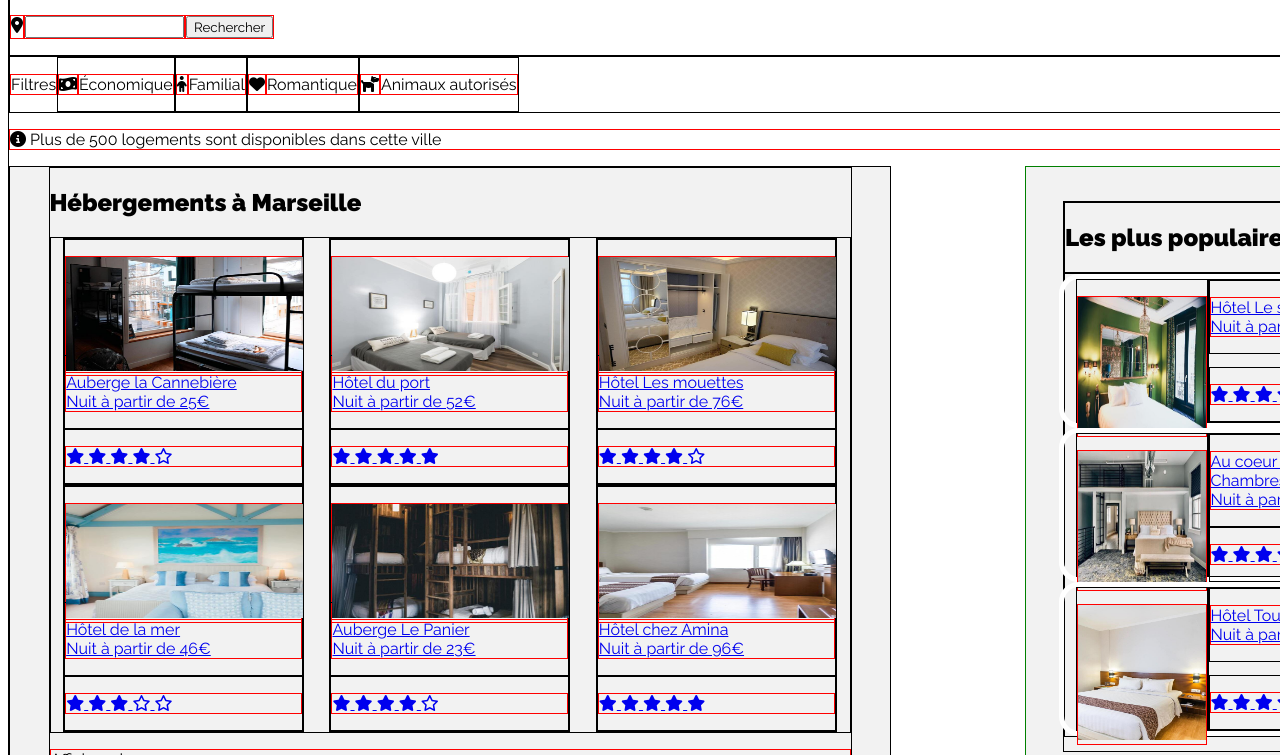
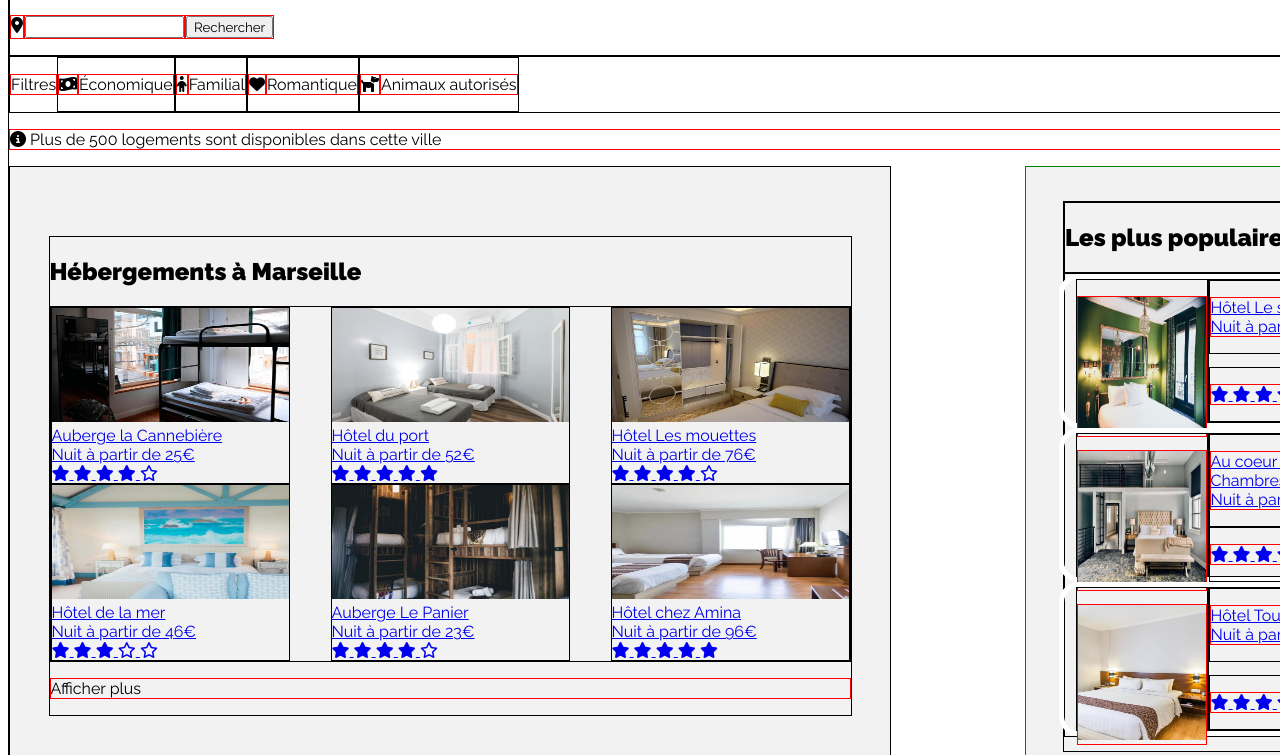
Before and after one commit to Yukes974/Reservia, a plain HTML site: page index.html in a window 1280 px wide. Shown: the part 197-952 px from the top of the page. Drawn offline with Linux system fonts and the light colour scheme.

Commit message:
Change to "figure". Method DRY

```diff
--- a/css/style.css
+++ b/css/style.css
@@ -71,11 +71,13 @@ nav.menu ul {
 /* Les élément du menu nav ont un espace vers la gauche */
 
 nav.menu ul li {
-    padding-left: 34px;
     padding-right: 34px;
 }
 
 div#inscrire p {
+}
+
+.marge_int_gauche_34px {
     padding-left: 34px;
 }
 
@@ -156,7 +158,7 @@ section#conteneur_act_marseille {
 
 div#bloc_img_heb_marseille {
     display: flex;
-    justify-content: space-around;
+    justify-content: space-between;
     flex-wrap: wrap;
 }
 
@@ -176,18 +178,15 @@ div#titre_graph {
     align-items: center;
 }
 
-/* Dimension du bloc contenant l'image dans le conteneur "Hébergements à Marseille */
+/* Dimension de l'image dans le conteneur "Hébergements à Marseille */
 
-div.img_heb_marseille {
+div.dim_bloc_img_texte_etoile_heb_marseille a figure img {
     width: 237px;
     height: 114px;
 }
 
-/* Dimension des images dans le conteneur "Hébergements à Marseille */
-
-div.img_heb_marseille p a img {
-    width: 237px;
-    height: 114px;
+div.dim_bloc_img_texte_etoile_heb_marseille a figure {
+    margin: 0px;
 }
 
 /* Disposition des intitulés et des étoiles dans le conteneur "Les plus populaires". En colonne et séparé par un espace */
@@ -202,7 +201,7 @@ div.text_etoile {
 /* Les mots passent à la ligne quand ils arrivent à la limite du bloc dans le conteneur "Les plus populaires" */
 
 div.text_etoile div p {
-    word-wrap: wrap;
+    word-wrap: break-word;
 }
 
 /* Les blocs contenant les images et leur intitulé. L'image à gauche, l'intitulé et les étoiles à droite de l'image. Ils sont centrés. Ils sont tous dans le conteneur "Les plus populaires" */
@@ -233,15 +232,17 @@ div#img_act_marseille {
 /* Les blocs contenant une seule figure à l'intérieur. Ils sont dans le conteneur "Activités à Marseille" */
 
 div.img_bloc_act_marseille_1 a figure img {
-    width: 250px;
     height: 388px;
 }
 
 /* Les blocs contenant deux figures à l'intérieur. Ils sont dans le conteneur "Activités à Marseille" */
 
 div.img_bloc_act_marseille_2 a figure img {
+    height: 178px;
+}
+
+.largeur_250px {
     width: 250px;
-    height: 178px;
 }
 
 /* Les éléments du pied de page sont alignés */
@@ -310,11 +311,19 @@ footer div {
         width: auto;
     }
 
+    div#bloc_img_heb_marseille {
+        justify-content: center;
+    }
+
     div.img_heb_marseille {
         width: 325px;
     }
 
-    div.img_heb_marseille p a img {
+    div.dim_bloc_img_texte_etoile_heb_marseille a figure img {
+        width: 325px;
+    }
+
+    .largeur_325px {
         width: 325px;
     }
 
--- a/index.html
+++ b/index.html
@@ -23,12 +23,12 @@
                     <!-- Navigation Hébergements, Activités et S'inscrire -->
                     <nav class="menu">
                         <ul>
-                            <li>
+                            <li class="marge_int_gauche_34px">
                                 <a href="#">
                                     Hébergements
                                 </a>
                             </li>
-                            <li>
+                            <li class="marge_int_gauche_34px">
                                 <a href="#">
                                     Activités
                                 </a>
@@ -37,7 +37,7 @@
                     </nav>
                     <!-- Au lieu d'être dans la liste à puce du nav, "s'inscrire" a été mis dans un "div" pour la position de la boite en responsiv mobile -->
                     <div id="inscrire">
-                        <p>
+                        <p class="marge_int_gauche_34px">
                             <a href="#">
                                 S'inscrire
                             </a>
@@ -121,180 +121,101 @@
                         <!-- Conteneur pour l'affichage des images cliquables -->
                         <div id="bloc_img_heb_marseille">
                             <!-- Bloc qui contient l'image, le texte et les étoiles -->
-                            <div>
-                                <!-- Bloc contenant l'image -->
-                                <div class="img_heb_marseille">
-                                    <p>
+                            <div class="dim_bloc_img_texte_etoile_heb_marseille">
                                 <a href="#">
+                                    <figure>
                                         <img src="images/hebergements/4_small/marcus-loke-WQJvWU_HZFo-unsplash.jpg" alt="" />
-
-                                        </a>
-                                    </p>
-                                </div>
-                                <div>
-                                    <p>
-                                        <a href="#">
-                                            Auberge la Cannebière <br />
+                                        <figcaption>
+                                            Auberge la Cannebière <br/>
                                             Nuit à partir de 25€
-                                        </a>
-                                    </p>
-                                </div>
-                                <div>
-                                    <p>
-                                        <a href="#">
+                                        </figcaption>
                                         <i class="fas fa-star"></i>
                                         <i class="fas fa-star"></i>
                                         <i class="fas fa-star"></i>
                                         <i class="fas fa-star"></i>
                                         <i class="far fa-star"></i>
+                                    </figure>
                                 </a>
-                                    </p>
                             </div>
-                            </div>
-                            <div>
-                                <div class="img_heb_marseille">
-                                    <p>
+                            <div class="dim_bloc_img_texte_etoile_heb_marseille">
                                 <a href="#">
+                                    <figure>
                                         <img src="images/hebergements/4_small/fred-kleber-gTbaxaVLvsg-unsplash.jpg" alt="" />
-
-                                        </a>
-                                    </p>
-                                </div>
-                                <div>
-                                    <p>
-                                        <a href="#">
+                                        <figcaption>
                                             Hôtel du port <br />
                                             Nuit à partir de 52€
-                                        </a>
-                                    </p>
-                                </div>
-                                <div>
-                                    <p>
-                                        <a href="#">
+                                        </figcaption>
                                         <i class="fas fa-star"></i>
                                         <i class="fas fa-star"></i>
                                         <i class="fas fa-star"></i>
                                         <i class="fas fa-star"></i>
                                         <i class="fas fa-star"></i>
+                                    </figure>
                                 </a>
-                                    </p>
                             </div>
-                            </div>
-                            <div>
-                                <div class="img_heb_marseille">
-                                    <p>
+                            <div class="dim_bloc_img_texte_etoile_heb_marseille">
                                 <a href="#">
+                                    <figure>
                                         <img src="images/hebergements/4_small/reisetopia-B8WIgxA_PFU-unsplash.jpg" alt="" />
-
-                                        </a>
-                                    </p>
-                                </div>
-                                <div>
-                                    <p>
-                                        <a href="#">
+                                        <figcaption>
                                             Hôtel Les mouettes <br />
                                             Nuit à partir de 76€
-                                        </a>
-                                    </p>
-                                </div>
-                                <div>
-                                    <p>
-                                        <a href="#">
+                                        </figcaption>
                                         <i class="fas fa-star"></i>
                                         <i class="fas fa-star"></i>
                                         <i class="fas fa-star"></i>
                                         <i class="fas fa-star"></i>
                                         <i class="far fa-star"></i>
+                                    </figure>
                                 </a>
-                                    </p>
                             </div>
-                            </div>
-                            <div>
-                                <div class="img_heb_marseille">
-                                    <p>
+                            <div class="dim_bloc_img_texte_etoile_heb_marseille">
                                 <a href="#">
+                                    <figure>
                                         <img src="images/hebergements/4_small/annie-spratt-Eg1qcIitAuA-unsplash.jpg" alt="" />
-
-                                        </a>
-                                    </p>
-                                </div>
-                                <div>
-                                    <p>
-                                        <a href="#">
+                                        <figcaption>
                                             Hôtel de la mer <br />
                                             Nuit à partir de 46€
-                                        </a>
-                                    </p>
-                                </div>
-                                <div>
-                                    <p>
-                                        <a href="#">
+                                        </figcaption>
                                         <i class="fas fa-star"></i>
                                         <i class="fas fa-star"></i>
                                         <i class="fas fa-star"></i>
                                         <i class="far fa-star"></i>
                                         <i class="far fa-star"></i>
+                                    </figure>
                                 </a>
-                                    </p>
                             </div>
-                            </div>
-                            <div>
-                                <div class="img_heb_marseille">
-                                    <p>
+                            <div class="dim_bloc_img_texte_etoile_heb_marseille">
                                 <a href="#">
+                                    <figure>
                                         <img src="images/hebergements/4_small/nicate-lee-kT-ZyaiwBe0-unsplash.jpg" alt="" />
-
-                                        </a>
-                                    </p>
-                                </div>
-                                <div>
-                                    <p>
-                                        <a href="#">
+                                        <figcaption>
                                             Auberge Le Panier <br />
                                             Nuit à partir de 23€
-                                        </a>
-                                    </p>
-                                </div>
-                                <div>
-                                    <p>
-                                        <a href="#">
+                                        </figcaption>
                                         <i class="fas fa-star"></i>
                                         <i class="fas fa-star"></i>
                                         <i class="fas fa-star"></i>
                                         <i class="fas fa-star"></i>
                                         <i class="far fa-star"></i>
+                                    </figure>
                                 </a>
-                                    </p>
                             </div>
-                            </div>
-                            <div>
-                                <div class="img_heb_marseille">
-                                    <p>
+                            <div class="dim_bloc_img_texte_etoile_heb_marseille">
                                 <a href="#">
+                                    <figure>
                                         <img src="images/hebergements/4_small/febrian-zakaria-M6S1WvfW68A-unsplash.jpg" alt="" />
-
-                                        </a>
-                                    </p>
-                                </div>
-                                <div>
-                                    <p>
-                                        <a href="#">
+                                        <figcaption>
                                             Hôtel chez Amina <br />
                                             Nuit à partir de 96€
-                                        </a>
-                                    </p>
-                                </div>
-                                <div>
-                                    <p>
-                                        <a href="#">
+                                        </figcaption>
                                         <i class="fas fa-star"></i>
                                         <i class="fas fa-star"></i>
                                         <i class="fas fa-star"></i>
                                         <i class="fas fa-star"></i>
                                         <i class="fas fa-star"></i>
+                                    </figure>
                                 </a>
-                                    </p>
-                                </div>
                             </div>
                         </div>
                         <p>
@@ -426,7 +347,7 @@
                     <div class="img_bloc_act_marseille_1">
                         <a href="#">
                             <figure>
-                                <img src="images/activites/2_large/reno-laithienne-QUgJhdY5Fyk-unsplash.jpg" alt="" />
+                                <img src="images/activites/2_large/reno-laithienne-QUgJhdY5Fyk-unsplash.jpg" class="largeur_250px" alt="" />
                                 <figcaption>
                                     Vieux Port
                                 </figcaption>
@@ -438,7 +359,7 @@
                         <div>
                             <a href="#">
                                 <figure>
-                                    <img src="images/activites/2_large/paul-hermann-QFTrLdQIRhI-unsplash.jpg" alt="" />
+                                    <img src="images/activites/2_large/paul-hermann-QFTrLdQIRhI-unsplash.jpg" class="largeur_250px" alt="" />
                                     <figcaption>
                                         Fort de Pomègues
                                     </figcaption>
@@ -448,7 +369,7 @@
                         <div>
                             <a href="#">
                                 <figure>
-                                    <img src="images/activites/2_large/kevin-hikari-rV_Qd1l-VXg-unsplash.jpg" alt="" />
+                                    <img src="images/activites/2_large/kevin-hikari-rV_Qd1l-VXg-unsplash.jpg" class="largeur_250px" alt="" />
                                     <figcaption>
                                         Îles du Frioul
                                     </figcaption>
@@ -460,7 +381,7 @@
                     <div class="img_bloc_act_marseille_1">
                         <a href="#">
                             <figure>
-                                <img src="images/activites/2_large/kilyan-sockalingum-NR8-cBCN3aI-unsplash.jpg" alt="" />
+                                <img src="images/activites/2_large/kilyan-sockalingum-NR8-cBCN3aI-unsplash.jpg" class="largeur_250px" alt="" />
                                 <figcaption>
                                     Parc National des Calanques
                                 </figcaption>
@@ -472,7 +393,7 @@
                         <div>
                             <a href="#">
                                 <figure>
-                                    <img src="images/activites/2_large/florian-wehde-xW9e8gdotxI-unsplash.jpg" alt="" />
+                                    <img src="images/activites/2_large/florian-wehde-xW9e8gdotxI-unsplash.jpg" class="largeur_250px" alt="" />
                                     <figcaption>
                                         Notre-Dame-de-la-Garde
                                     </figcaption>
@@ -482,7 +403,7 @@
                         <div>
                             <a href="#">
                                 <figure>
-                                    <img src="images/activites/2_large/lena-paulin-wH2-EJoDcV0-unsplash.jpg" alt="" />
+                                    <img src="images/activites/2_large/lena-paulin-wH2-EJoDcV0-unsplash.jpg" class="largeur_250px" alt="" />
                                     <figcaption>
                                         Parc Longchamp
                                     </figcaption>
```
Lines whose indentation alone changed are shown as unchanged.
